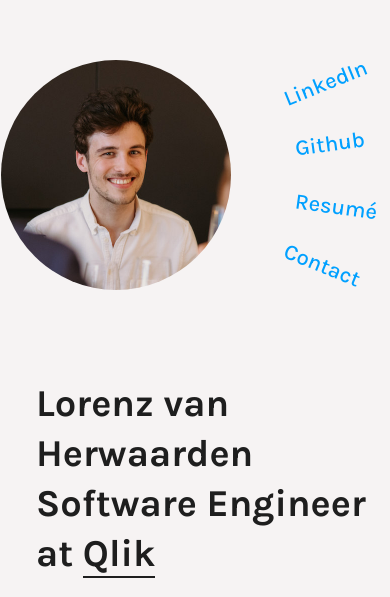
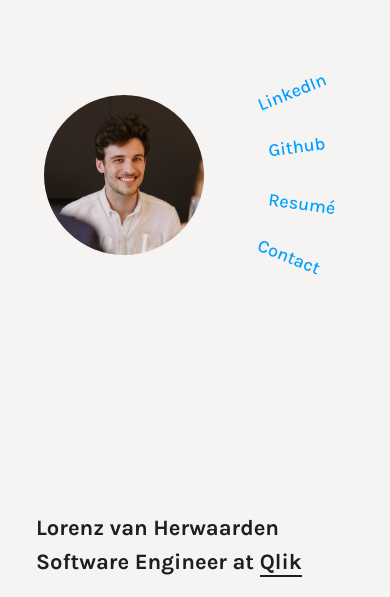
Before and after one commit to lorenzvanherwaarden/lorenzvanherwaarden.github.io-vue, a Vue app: page / in a window 390 px wide. Shown: the part 247-844 px from the top of the page. Built offline with nearby package versions, Linux system fonts and the light colour scheme.

Commit message:
feat: use responsive font sizes

```diff
--- a/src/App.vue
+++ b/src/App.vue
@@ -34,6 +34,18 @@ import NameAndRole from "./components/NameAndRole.vue";
     --rgb-primary: 0, 160, 255;
     --color-text: rgb(30, 30, 30);
     --color-background: rgb(246, 243, 243);
+  }
+}
+
+@media (max-width: 630px) {
+  :root {
+    --font-size-h1: 2.8rem;
+  }
+}
+
+@media (max-width: 460px) {
+  :root {
+    --font-size-h1: 2.2rem;
   }
 }
 
--- a/src/components/PersonalDetails.vue
+++ b/src/components/PersonalDetails.vue
@@ -119,6 +119,17 @@ export default {
   font-size: 2.2rem;
 }
 
+@media (max-width: 460px) {
+  .personal-details__face {
+    height: 160px;
+    width: 160px;
+  }
+
+  .personal-details__link {
+    font-size: 1.8rem;
+  }
+}
+
 .personal-details__link--top-origin {
   transform-origin: top left;
 }
```
